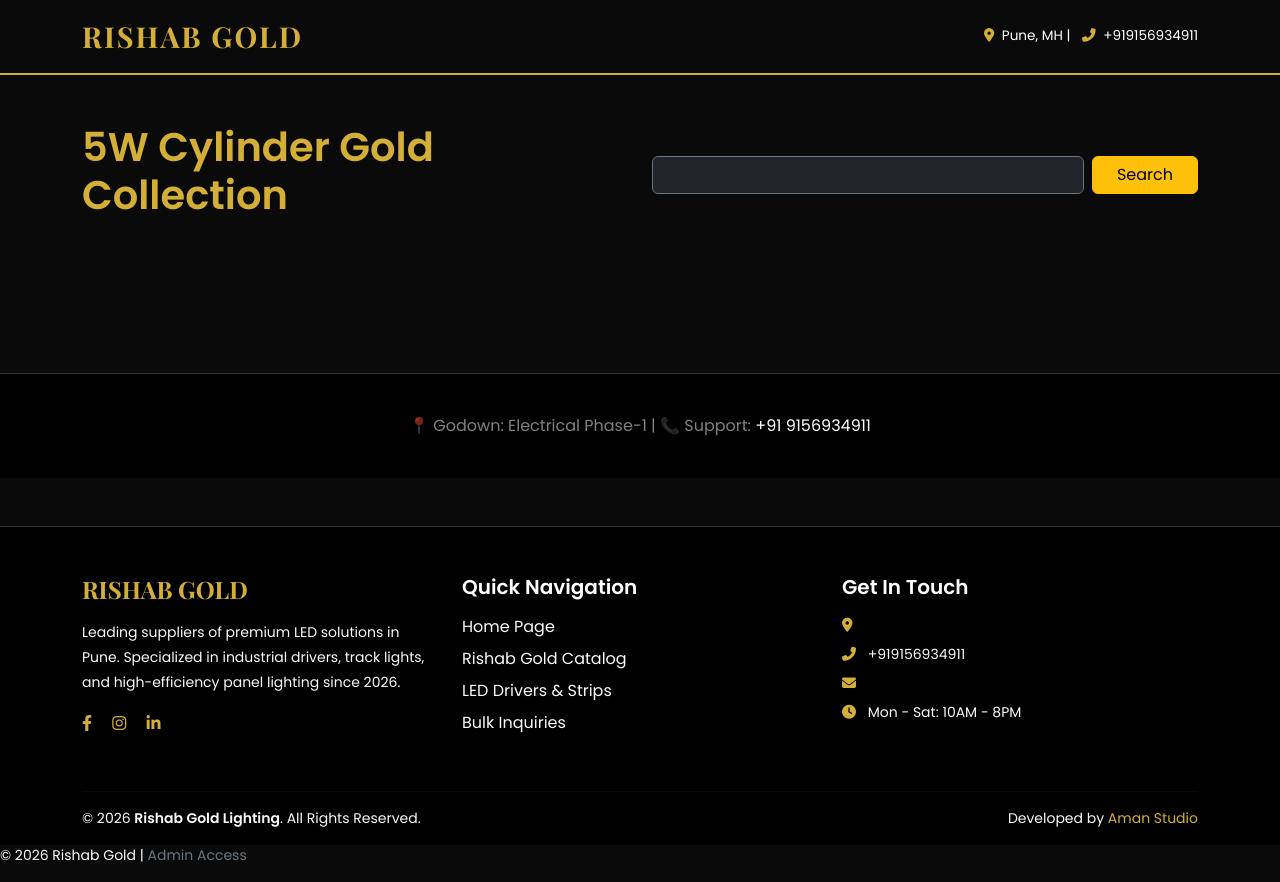
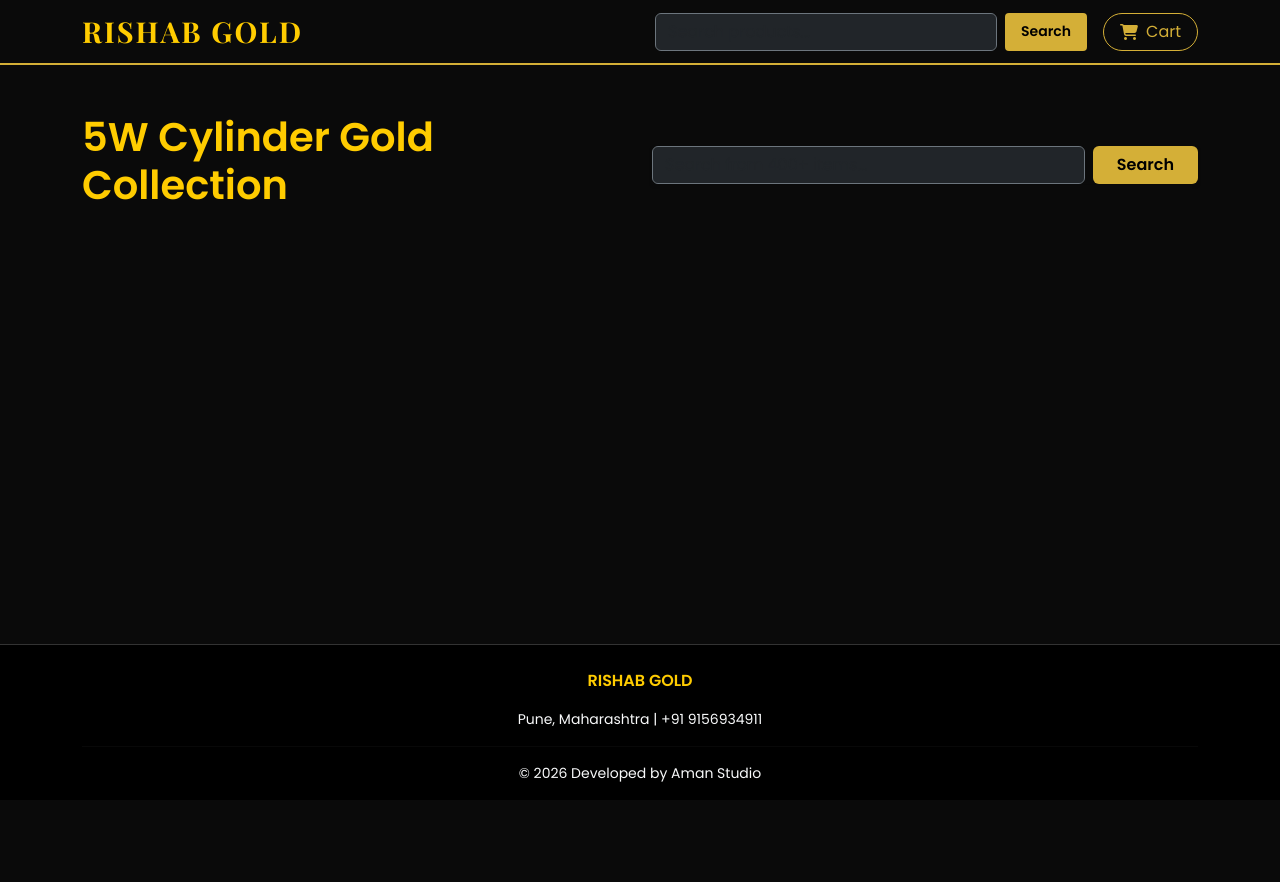
Before and after one commit to Amans2207/Rishab_gold_fullstack, a Flask app: a page that uses templates/base.html in a window 1280 px wide. After the commit the page ends 782 px from the top, so only its background shows below. Run offline with Flask 3, Linux system fonts and the light colour scheme.

Commit message:
Rishab Gold Final Build

```diff
--- a/app.py
+++ b/app.py
@@ -1,136 +1,182 @@
-# app.py ki top line aisi honi chahiye
 from flask import Flask, render_template, request, redirect, url_for, session, flash
 from flask_sqlalchemy import SQLAlchemy
+import razorpay
 
 app = Flask(__name__)
-app.secret_key='aman_studio_secret_2026'
-# Database setup (SQLite use kar rahe hain, easy and fast)
+app.secret_key = 'aman_studio_secret_2026'
+
+# Database setup
 app.config['SQLALCHEMY_DATABASE_URI'] = 'sqlite:///rishab_gold.db'
 db = SQLAlchemy(app)
 
+# Razorpay Setup (Aman, Secret Key yahan replace kar dena)
+RAZORPAY_KEY_ID = 'rzp_test_SczZ2gzM8SNac2'
+RAZORPAY_KEY_SECRET = 'mHXPZRlLeBmFYUyieeuP5EVv'
+client = razorpay.Client(auth=(RAZORPAY_KEY_ID, RAZORPAY_KEY_SECRET))
+
 ADMIN_USER = "admin"
-ADMIN_PASS = "RishabGold@2026" # Ise baad mein change kar lena
+ADMIN_PASS = "RishabGold@2026"
+
+# --- DATABASE MODELS ---
+
+class Product(db.Model):
+    id = db.Column(db.Integer, primary_key=True)
+    name = db.Column(db.String(100), nullable=False)
+    brand = db.Column(db.String(50), nullable=False)
+    price = db.Column(db.Float, nullable=False)
+    stock = db.Column(db.Integer, nullable=False)
+    image = db.Column(db.String(100), default='default.jpg')
+
+class Order(db.Model):
+    id = db.Column(db.Integer, primary_key=True)
+    customer_name = db.Column(db.String(100))
+    phone = db.Column(db.String(20))
+    address = db.Column(db.Text)
+    total_amount = db.Column(db.Float)
+    payment_id = db.Column(db.String(100))
+    status = db.Column(db.String(20), default='Pending')
+
+# --- CONTEXT PROCESSOR (For Footer/Navbar Info) ---
+
+@app.context_processor
+def inject_info():
+    shop_info = {
+        'contact': '919156934911',
+        'address': 'Electrical Phase-1, Mumbai, Maharashtra',
+        'email': 'singhaman22435@gmail.com',
+        'name': 'RISHAB GOLD'
+    }
+    return dict(info=shop_info)
+
+# --- ROUTES ---
+
+@app.route('/')
+def home():
+    return render_template('index.html')
 
 @app.route('/login', methods=['GET', 'POST'])
 def login():
-    # 1. Pehle check karo ki form submit hua hai ya nahi
     if request.method == 'POST':
-        # 2. Form se data nikalo (Ye lines missing ho sakti hain tumhare code mein)
         username = request.form.get('username')
         password = request.form.get('password')
-
-        # 3. AB check karo (Ab 'username' associated ho gaya hai value ke saath)
         if username == ADMIN_USER and password == ADMIN_PASS:
             session['logged_in'] = True
             return redirect(url_for('admin_dashboard'))
         else:
-            return "<h1>Invalid Credentials! <a href='/login'>Try Again</a></h1>"
-
-    # 4. Agar Method 'GET' hai (matlab page pehli baar khula hai), toh login page dikhao
-    # Info pass karna mat bhulna taaki footer error na aaye
-    return render_template('login.html', info=info)
-    shop_info = {
-        'contact': '919156934911', # Apna 10 digit WhatsApp number yahan dalo
-        'address': 'Electrical Phase-1, Mumbai, Maharashtra',
-        'email': 'singhaman22435@gmail.com',
-        'name': 'RISHAB GOLD'
-    }
-
+            flash("Invalid Credentials!", "danger")
+    return render_template('login.html')
 
 @app.route('/admin')
 def admin_dashboard():
-    # Yahan check karo, wahi spelling honi chahiye jo upar set ki thi
     if not session.get('logged_in'):
         return redirect(url_for('login'))
-
     products = Product.query.all()
     return render_template('admin_dashboard.html', products=products)
 
 @app.route('/logout')
 def logout():
-    session.pop('admin_logged_in', None)
+    session.pop('logged_in', None)
     return redirect(url_for('login'))
 
-# Product Model for 400+ items
-class Product(db.Model):
-    id = db.Column(db.Integer, primary_key=True)
-    name = db.Column(db.String(100), nullable=False)
-    brand = db.Column(db.String(50), nullable=False) # Brand 1 or Brand 2
-    price = db.Column(db.Float, nullable=False)
-    stock = db.Column(db.Integer, nullable=False)
-    image = db.Column(db.String(100), default='default.jpg')
-
-info = {
-    'name': 'RISHAB GOLD LIGHTING',
-    'address': 'Electrical Phase-1, Godown No. 12, Mumbai, Maharashtra',
-    'contact': '919156934911',
-    'email': 'singhaman22435@gmail.com',
-    'godown_name': 'Rishab Central Warehouse'
-}
-
-@app.route('/')
-def home():
-    # Shop & Godown Details
-    info = {
-        'name': 'RISHAB GOLD LIGHTING',
-        'address': 'Main Market, Industrial Area, Mumbai, Maharashtra',
-        'phone': '+91 9156934911',
-        'email': 'singhaman22435@gmail.com'
-    }
-    return render_template('index.html', info=info)
-
-@app.route('/shop/<brand_name>')
-def shop(brand_name):
+@app.route('/brand/<brand_name>')
+def brand_products(brand_name):
     search = request.args.get('search')
     if search:
-        # Search logic: Product name mein search karega
         products = Product.query.filter(Product.brand == brand_name, Product.name.contains(search)).all()
     else:
         products = Product.query.filter_by(brand=brand_name).all()
-    return render_template('brand_page.html', brand=brand_name, products=products)
+    return render_template('brand_products.html', products=products, brand=brand_name)
 
-@app.route('/brand/<brand_name>')
-def brand_products(brand_name):
-    # Search logic
-    query = request.args.get('search')
-    if query:
-        products = Product.query.filter(Product.brand == brand_name, Product.name.contains(query)).all()
-    else:
-        products = Product.query.filter_by(brand=brand_name).all()
+@app.route('/add_to_cart/<int:product_id>')
+def add_to_cart(product_id):
+    if 'cart' not in session:
+        session['cart'] = []
 
-    # Ye hai fix: 'info' variable define karo aur render_template mein pass karo
-    shop_info = {
-        'contact': '919156934911', # Apna 10 digit WhatsApp number yahan dalo
-        'name': 'RISHAB GOLD'
+    cart = session['cart']
+    product = Product.query.get(product_id)
+
+    if product:
+        cart.append({
+            'id': product.id,
+            'name': product.name,
+            'price': product.price,
+            'image': product.image
+        })
+        session['cart'] = cart
+        session.modified = True
+        flash(f"{product.name} added to cart!", "success")
+    return redirect(request.referrer or url_for('home'))
+
+@app.route('/cart')
+def view_cart():
+    items = session.get('cart', [])
+    total = sum(item['price'] for item in items)
+    return render_template('cart.html', items=items, total=total)
+
+@app.route('/remove_from_cart/<int:index>')
+def remove_from_cart(index):
+    if 'cart' in session:
+        cart = session['cart']
+        if 0 <= index < len(cart):
+            cart.pop(index)
+            session['cart'] = cart
+            session.modified = True
+    return redirect(url_for('view_cart'))
+
+@app.route('/clear_cart')
+def clear_cart():
+    session.pop('cart', None) # Cart ko session se delete karega
+    session.modified = True
+    flash("Cart has been cleared!", "info")
+    return redirect(url_for('view_cart'))
+
+@app.route('/checkout')
+def checkout():
+    items = session.get('cart', [])
+    if not items:
+        flash("Cart is empty!", "warning")
+        return redirect(url_for('home'))
+
+    total_amount = sum(item['price'] for item in items)
+
+    # Razorpay Order Creation
+    data = {
+        "amount": int(total_amount * 100),
+        "currency": "INR",
+        "payment_capture": 1
     }
+    order = client.order.create(data=data)
 
-    return render_template('brand_products.html',
-                           brand=brand_name,
-                           products=products,
-                           info=shop_info)
+    return render_template('checkout.html',
+                           items=items,
+                           total=total_amount,
+                           amount=order['amount'],
+                           order_id=order['id'],
+                           key_id=RAZORPAY_KEY_ID)
 
+@app.route('/payment_success', methods=['POST', 'GET'])
+def payment_success():
+    # Success ke baad data save karo
+    pay_id = request.args.get('pay_id') or request.form.get('razorpay_payment_id')
+    name = request.args.get('name') or request.form.get('name')
 
+    # Order database mein save karna (Optional but recommended)
+    # new_order = Order(customer_name=name, payment_id=pay_id, status='Paid')
+    # db.session.add(new_order)
+    # db.session.commit()
 
-
-@app.route('/payment_success')
-def payment_success():
-    payment_id = request.args.get('id')
-    # Yahan hum Twilio ya PyWhatKit use kar sakte hain
-    # Example: pywhatkit.sendwhatmsg_instantly("+91CustomerNo", "Order Confirmed! ID: " + payment_id)
-    return render_template('success.html', payment_id=payment_id)
+    session.pop('cart', None) # Cart clear
+    return render_template('success.html', name=name, pay_id=pay_id)
 
 if __name__ == '__main__':
     with app.app_context():
         db.create_all()
+        # Test Products add karna
         if Product.query.count() == 0:
             p1 = Product(name='5W Cylinder Gold', brand='Rishab-Gold', price=1200.0, stock=50, image='rose_gold.jpg')
             p2 = Product(name='12W Panel Light', brand='Rishab-Gold', price=850.0, stock=100, image='panel.jpg')
             p3 = Product(name='LED Driver 10A', brand='Rishab-Drivers', price=450.0, stock=20, image='driver.jpg')
             db.session.add_all([p1, p2, p3])
             db.session.commit()
-            print("Database initialized with test products!") # Database create karega automatic
+            print("Database initialized!")
     app.run(debug=True)
-
-@app.context_processor
-def inject_info():
-    return {'info': {'contact': '919156934911', 'name': 'RISHAB GOLD'}}
--- a/templates/base.html
+++ b/templates/base.html
@@ -9,88 +9,50 @@
     <link rel="stylesheet" href="https://cdnjs.cloudflare.com/ajax/libs/font-awesome/6.4.0/css/all.min.css">
     <style>
         :root { --gold: #D4AF37; --dark: #0a0a0a; --gray: #1a1a1a; }
-        body { font-family: 'Poppins', sans-serif; background-color: var(--dark); color: #ffffff; }
+        body { font-family: 'Poppins', sans-serif; background-color: var(--dark); color: #ffffff; min-height: 100vh; display: flex; flex-direction: column; }
         .rg-gold { color: var(--gold); }
-        .navbar-custom { background: var(--dark); border-bottom: 2px solid var(--gold); padding: 15px 0; }
+        .navbar-custom { background: var(--dark); border-bottom: 2px solid var(--gold); padding: 10px 0; }
         .brand-logo { font-family: 'Playfair Display', serif; font-size: 1.8rem; letter-spacing: 2px; text-decoration: none; }
-        .footer { background: #000; padding: 40px 0; border-top: 1px solid #333; margin-top: 50px; }
+        .content-wrapper { flex: 1; }
+        .footer { background: #000; border-top: 1px solid #333; }
+        .btn-outline-warning { border-color: var(--gold); color: var(--gold); border-radius: 50px; }
+        .btn-outline-warning:hover { background-color: var(--gold); color: #000; }
+        .btn-warning { background-color: var(--gold); color: #000; border: none; font-weight: 600; }
     </style>
 </head>
-
-
 <body>
     <nav class="navbar-custom sticky-top">
         <div class="container d-flex justify-content-between align-items-center">
             <a href="/" class="brand-logo rg-gold">RISHAB GOLD</a>
-            <div class="text-end d-none d-md-block" style="font-size: 0.85rem;">
-                <i class="fas fa-map-marker-alt rg-gold me-1"></i> Pune, MH |
-                <i class="fas fa-phone-alt rg-gold ms-2 me-1"></i> +{{ info.contact if info else '' }}
+            <div class="d-flex align-items-center gap-3">
+                <form class="d-none d-md-flex" action="/search" method="GET">
+                    <input class="form-control me-2 bg-dark text-white border-secondary" type="search" name="q" placeholder="Search products...">
+                    <button class="btn btn-warning btn-sm px-3" type="submit">Search</button>
+                </form>
+                <a href="{{ url_for('view_cart') }}" class="btn btn-outline-warning position-relative px-3 d-flex align-items-center">
+                    <i class="fas fa-shopping-cart me-2"></i>
+                    <span class="d-none d-sm-inline">Cart</span>
+                    {% set cart_len = session.get('cart', [])|length %}
+                    {% if cart_len > 0 %}
+                    <span class="position-absolute top-0 start-100 translate-middle badge rounded-pill bg-danger" style="font-size: 0.7rem;">{{ cart_len }}</span>
+                    {% endif %}
+                </a>
             </div>
         </div>
     </nav>
 
-    {% block content %}{% endblock %}
+    <div class="content-wrapper">
+        {% block content %}{% endblock %}
+    </div>
 
-    <footer class="footer text-center">
-        <p class="mb-0 text-white-50">
-    📍 Godown: Electrical Phase-1 | 📞 Support: <span class="text-white">+91 9156934911</span>
-</p>
+    <footer class="footer mt-5 pt-4 pb-3">
+        <div class="container text-center">
+            <p class="rg-gold fw-bold">RISHAB GOLD</p>
+            <p class="text-light small">Pune, Maharashtra | +91 9156934911</p>
+            <hr style="border-color: #222;">
+            <p class="text-light small mb-0">&copy; 2026 Developed by Aman Studio</p>
+        </div>
     </footer>
-    <footer class="footer mt-5 pt-5 pb-3" style="background: #000; border-top: 1px solid #333;">
-    <div class="container">
-        <div class="row text-md-start text-center">
-
-            <div class="col-md-4 mb-4">
-                <h4 class="rg-gold fw-bold mb-3" style="font-family: 'Playfair Display', serif;">RISHAB GOLD</h4>
-                <p class="text-light small" style="line-height: 1.8;">
-                    Leading suppliers of premium LED solutions in Pune. Specialized in industrial drivers, track lights, and high-efficiency panel lighting since 2026.
-                </p>
-                <div class="mt-3">
-                    <a href="https://facebook.com/rishabgold" class="rg-gold me-3"><i class="fab fa-facebook-f"></i></a>
-                    <a href="https://instagram.com/amanstudio.dev" class="rg-gold me-3"><i class="fab fa-instagram"></i></a>
-                    <a href="https://linkedin.com/in/aman-studio" class="rg-gold me-3"><i class="fab fa-linkedin-in"></i></a>
-                </div>
-            </div>
-
-            <div class="col-md-4 mb-4">
-                <h5 class="text-white fw-bold mb-3">Quick Navigation</h5>
-                <ul class="list-unstyled">
-                    <li class="mb-2"><a href="/" class="text-light text-decoration-none hover-gold">Home Page</a></li>
-                    <li class="mb-2"><a href="/brand/Rishab-Gold" class="text-light text-decoration-none hover-gold">Rishab Gold Catalog</a></li>
-                    <li class="mb-2"><a href="/brand/Rishab-Drivers" class="text-light text-decoration-none hover-gold">LED Drivers & Strips</a></li>
-                    <li class="mb-2"><a href="https://wa.me/{{ info.contact }}" class="text-light text-decoration-none hover-gold">Bulk Inquiries</a></li>
-                </ul>
-            </div>
-
-            <div class="col-md-4 mb-4">
-                <h5 class="text-white fw-bold mb-3">Get In Touch</h5>
-                <p class="text-light small mb-2"><i class="fas fa-map-marker-alt rg-gold me-2"></i> {{ info.address }}</p>
-                <p class="text-light small mb-2"><i class="fas fa-phone-alt rg-gold me-2"></i> +{{ info.contact }}</p>
-                <p class="text-light small mb-2"><i class="fas fa-envelope rg-gold me-2"></i> {{ info.email }}</p>
-                <p class="text-light small"><i class="fas fa-clock rg-gold me-2"></i> Mon - Sat: 10AM - 8PM</p>
-            </div>
-
-        </div>
-
-        <hr style="border-color: #222;">
-
-        <div class="row align-items-center">
-            <div class="col-md-6 text-center text-md-start">
-                <p class="text-light small mb-0">&copy; 2026 <strong>Rishab Gold Lighting</strong>. All Rights Reserved.</p>
-            </div>
-            <div class="col-md-6 text-center text-md-end">
-                <p class="text-light small mb-0">Developed by <a href="https://amanstudiodev.in" class="rg-gold text-decoration-none">Aman Studio</a></p>
-            </div>
-        </div>
-    </div>
-</footer>
-<p class="text-light small">
-    &copy; 2026 Rishab Gold | <a href="/login" class="text-secondary text-decoration-none">Admin Access</a>
-</p>
-<style>
-    .hover-gold:hover { color: #D4AF37 !important; transition: 0.3s; padding-left: 5px; }
-</style>
-
     <script src="https://cdn.jsdelivr.net/npm/bootstrap@5.3.0/dist/js/bootstrap.bundle.min.js"></script>
 </body>
 </html>
--- a/templates/brand_products.html
+++ b/templates/brand_products.html
@@ -1,12 +1,13 @@
 {% extends "base.html" %}
+
 {% block content %}
 <style>
-    .product-card { background: var(--gray); border: 1px solid #333; border-radius: 20px; transition: 0.4s; overflow: hidden; }
-    .product-card:hover { transform: translateY(-10px); border-color: var(--gold); box-shadow: 0 10px 30px rgba(212, 175, 55, 0.15); }
-    .product-img { height: 250px; object-fit: contain; padding: 20px; transition: 0.5s; }
+    .product-card { background: #1a1a1a; border: 1px solid #333; border-radius: 20px; transition: 0.4s; overflow: hidden; }
+    .product-card:hover { transform: translateY(-10px); border-color: #ffcc00; box-shadow: 0 10px 30px rgba(212, 175, 55, 0.15); }
+    .product-img { height: 200px; object-fit: contain; padding: 20px; transition: 0.5s; }
     .product-card:hover .product-img { transform: scale(1.1); }
-    .spec-box { font-size: 0.75rem; color: #bbb; background: #222; padding: 5px 10px; border-radius: 5px; margin-bottom: 5px; }
-    .whatsapp-btn { background: linear-gradient(45deg, #128C7E, #25D366); border: none; font-weight: 600; padding: 12px; }
+    .whatsapp-btn { background: linear-gradient(45deg, #128C7E, #25D366); border: none; font-weight: 600; }
+    .rg-gold { color: #ffcc00; }
 </style>
 
 <div class="container py-5">
@@ -17,33 +18,44 @@
         <div class="col-md-6">
             <form class="d-flex shadow-sm">
                 <input type="text" name="search" class="form-control bg-dark text-white border-secondary" placeholder="Search from 400+ items...">
-                <button class="btn btn-warning ms-2 px-4">Search</button>
+                <button class="btn btn-warning ms-2 px-4 fw-bold">Search</button>
             </form>
         </div>
     </div>
 
-    <div class="row">
-        {% for p in products %}
-        <div class="col-lg-3 col-md-4 col-sm-6 mb-4">
-            <div class="card h-100 product-card">
-                <img src="/static/images/{{ p.image }}" class="product-img">
-                <div class="card-body">
-                    <h6 class="fw-bold mb-2">{{ p.name }}</h6>
-                    <div class="d-flex flex-wrap gap-2 mb-3">
-                        <span class="spec-box"><i class="fas fa-bolt text-warning me-1"></i> 12W</span>
-                        <span class="spec-box"><i class="fas fa-certificate text-info me-1"></i> 2Y War.</span>
+    <div class="row row-cols-1 row-cols-md-3 g-4">
+        {% for p in products %} <div class="col">
+            <div class="card h-100 product-card text-white">
+                <span class="badge bg-success position-absolute top-0 end-0 m-3">Stock: {{ p.stock }}</span>
+
+                <img src="{{ url_for('static', filename='images/' + p.image) }}"
+                     class="product-img" alt="{{ p.name }}">
+
+                <div class="card-body d-flex flex-column">
+                    <h5 class="card-title rg-gold">{{ p.name }}</h5>
+                    <p class="card-text fs-5 fw-bold text-white">₹{{ p.price }}</p>
+
+                    <div class="mt-auto">
+                        <a href="https://wa.me/{{ info.contact }}?text=Hello%20Rishab%20Gold,%20I%20want%20to%20inquire%20about%20{{ p.name }}"
+                           target="_blank"
+                           class="btn btn-outline-success w-100 mb-2 fw-bold">
+                           <i class="fab fa-whatsapp"></i> INQUIRY ON WHATSAPP
+                        </a>
+
+                        <div class="d-flex gap-2">
+                            <a href="{{ url_for('add_to_cart', product_id=p.id) }}"
+                               class="btn btn-outline-warning w-25">
+                                <i class="fas fa-shopping-cart"></i>
+                            </a>
+                            <a href="{{ url_for('add_to_cart', product_id=p.id) }}?next=cart"
+                               class="btn btn-warning w-75 fw-bold">
+                                BUY NOW
+                            </a>
+                        </div>
                     </div>
-                    <div class="d-flex justify-content-between align-items-center mb-3">
-                        <span class="h5 rg-gold fw-bold mb-0">₹{{ p.price }}</span>
-                        <span class="badge {% if p.stock > 10 %}bg-success{% else %}bg-danger{% endif %}">Stock: {{ p.stock }}</span>
-                    </div>
-                    <a href="https://wa.me/{{ info.contact }}?text=Inquiry%20for%20{{ p.name }}" class="btn whatsapp-btn w-100 text-white shadow-sm" target="_blank">
-                        <i class="fab fa-whatsapp me-2"></i> ORDER NOW
-                    </a>
                 </div>
             </div>
         </div>
-        {% endfor %}
-    </div>
+        {% endfor %} </div>
 </div>
 {% endblock %}
```
Also changed, not shown: models.py (+12 -0 lines), templates/cart.html (added, +61 -0 lines), templates/checkout.html (+52 -24 lines), instance/rishab_gold.db.
